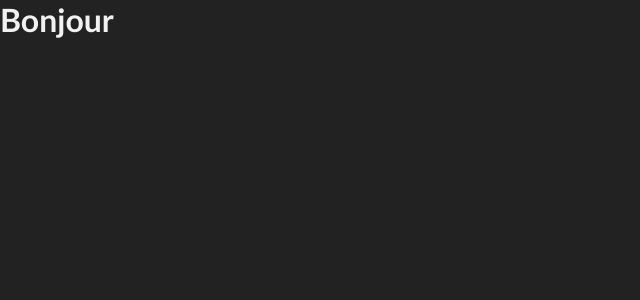
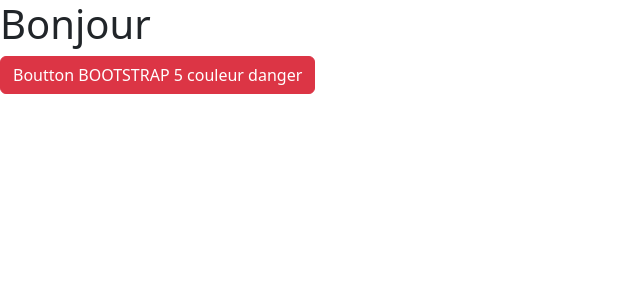
Before and after one commit to timtiph/mon-app, a React (Create React App) app: page / in a window 1280 px wide. Shown: the top 300 px of the page, without its empty margins (0-640 px from the left). Built offline with nearby package versions, Linux system fonts and the light colour scheme.

Commit message:
bootstrap

```diff
--- a/package.json
+++ b/package.json
@@ -6,6 +6,7 @@
     "@testing-library/jest-dom": "^5.16.5",
     "@testing-library/react": "^13.4.0",
     "@testing-library/user-event": "^13.5.0",
+    "bootstrap": "^5.2.2",
     "react": "^18.2.0",
     "react-dom": "^18.2.0",
     "react-scripts": "5.0.1",
--- a/src/App.js
+++ b/src/App.js
@@ -1,5 +1,6 @@
 // import { useState } from 'react';
 // import Item from './Components/Item/item';
+import '../node_modules/bootstrap/dist/css/bootstrap.min.css'
 
 
 function App() {
@@ -8,6 +9,7 @@ function App() {
 return (
   <div className="App">
     <h1>Bonjour</h1>
+    <button className="btn btn-danger">Boutton BOOTSTRAP 5 couleur danger</button>
   </div>
 );
 
```
Also changed, not shown: 1 other file (tests, documents, lock files or other folders).
